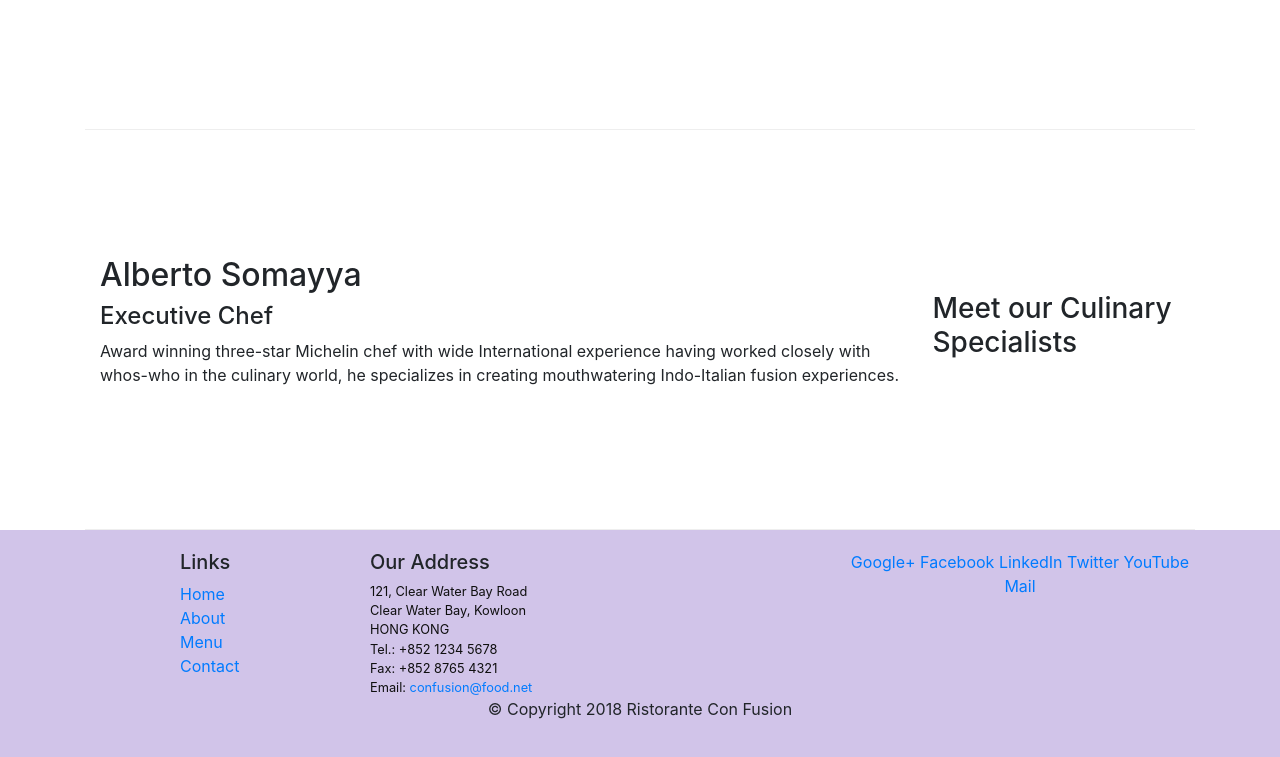
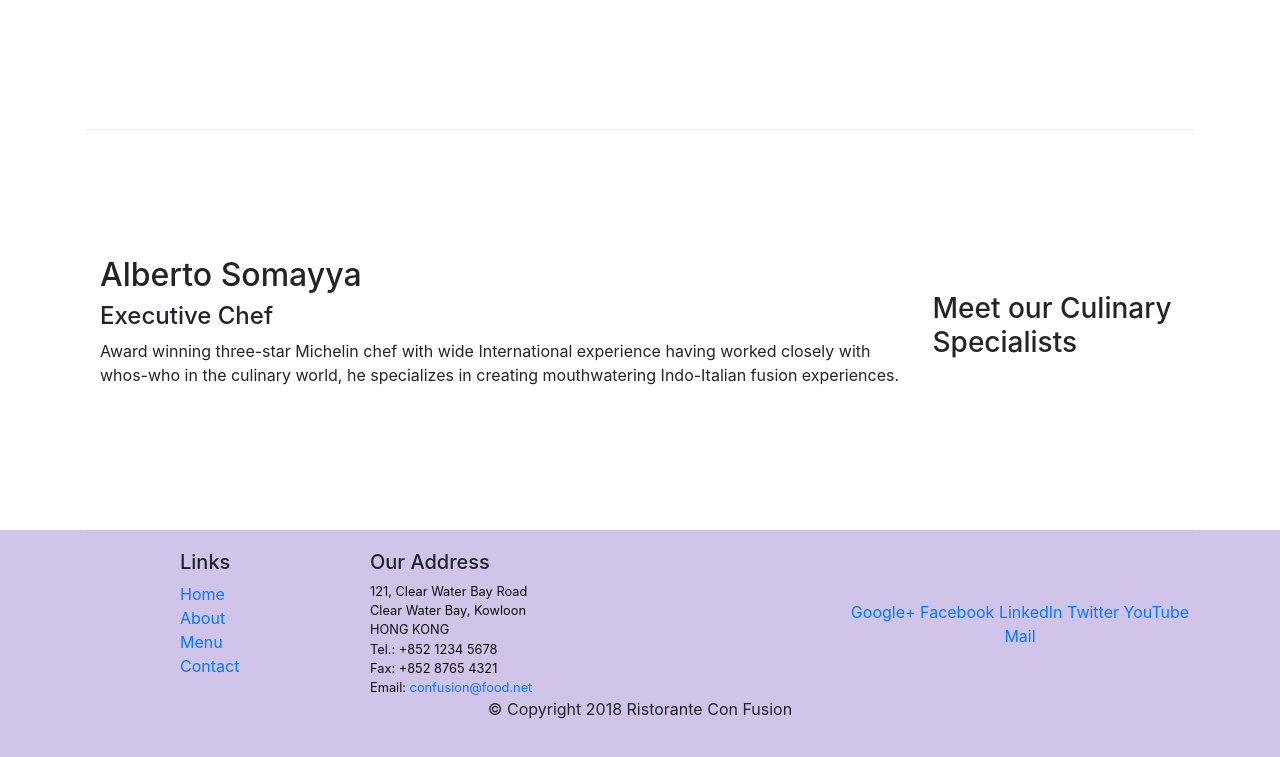
Before and after one commit to swaraj-gore/BootstrapDemos, a website: page index.html in a window 1280 px wide. Shown: the part 954-1711 px from the top of the page. Drawn offline with nearby package versions, Linux system fonts and the light colour scheme.

Commit message:
Updated Bootstrap grid part2

```diff
--- a/index.html
+++ b/index.html
@@ -84,7 +84,7 @@
 		              Email: <a href="mailto:confusion@food.net">confusion@food.net</a>
 		           </address>
                 </div>
-                <div class="col-12 col-sm-4 align-selfgit-center">
+                <div class="col-12 col-sm-4 align-self-center">
                     <div class="text-center">
                         <a href="http://google.com/+">Google+</a>
                         <a href="http://www.facebook.com/profile.php?id=">Facebook</a>
```
